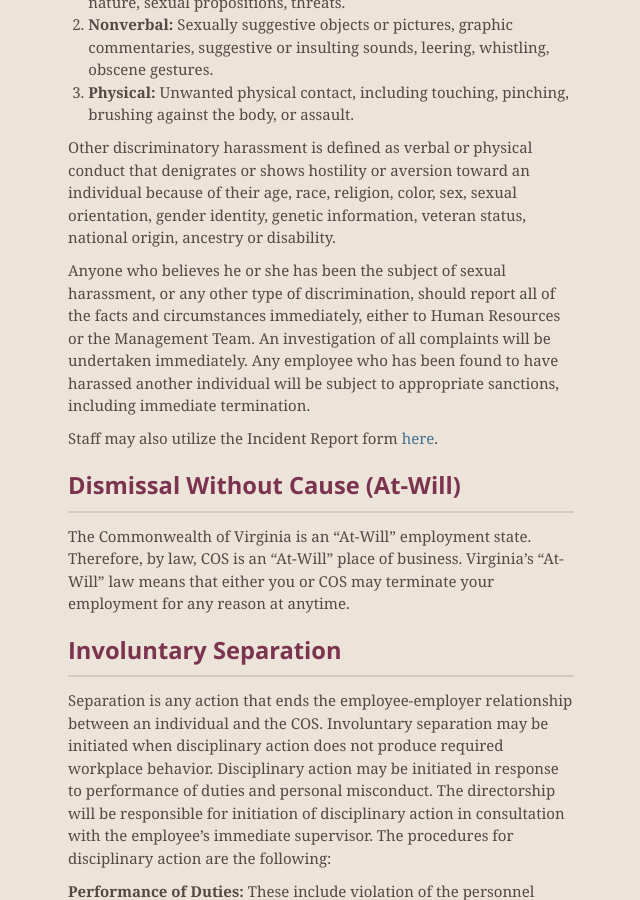
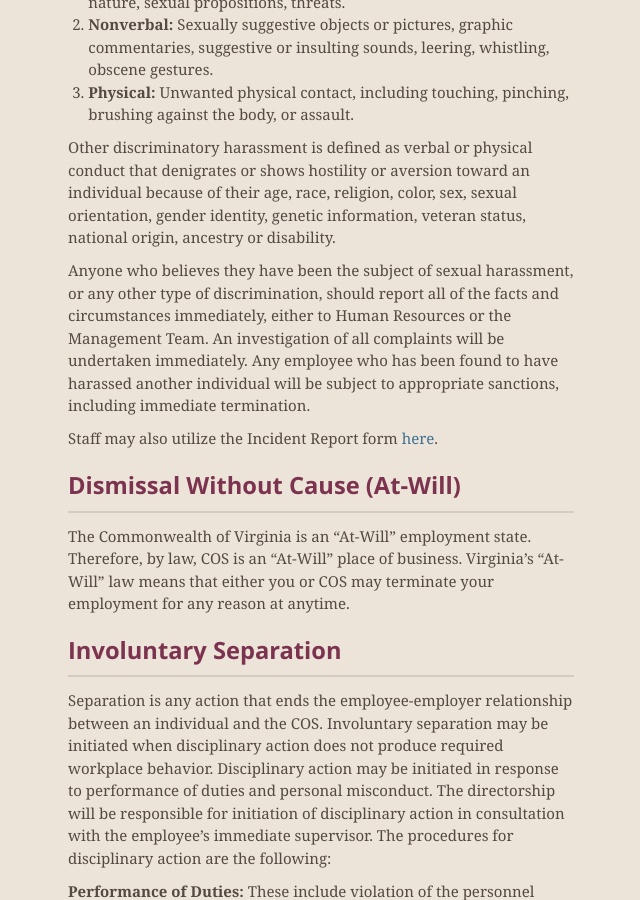
Before and after one commit to CenterForOpenScience/Policies-and-Procedures, a Jekyll site: the page built from index.md, in a window 1280 px wide and 900 px high, scrolled down 13521 px. Shown: the whole window, without its empty margins (319-959 px from the left). Built offline with Jekyll 4.4.1, drawn with Linux system fonts in a browser that asks for light colours; nearby versions of some CDN libraries; our own code applies the rules of GitHub Pages for plain Markdown files.

Commit message:
Update index.md

```diff
--- a/index.md
+++ b/index.md
@@ -281,7 +281,7 @@ Sexual harassment is defined as a form of sex discrimination, consisting of unwa
 
 Other discriminatory harassment is defined as verbal or physical conduct that denigrates or shows hostility or aversion toward an individual because of their age, race, religion, color, sex, sexual orientation, gender identity, genetic information, veteran status, national origin, ancestry or disability.
 
-Anyone who believes he or she has been the subject of sexual harassment, or any other type of discrimination, should report all of the facts and circumstances immediately, either to Human Resources or the Management Team.  An investigation of all complaints will be undertaken immediately.  Any employee who has been found to have harassed another individual will be subject to appropriate sanctions, including immediate termination.
+Anyone who believes they have been the subject of sexual harassment, or any other type of discrimination, should report all of the facts and circumstances immediately, either to Human Resources or the Management Team.  An investigation of all complaints will be undertaken immediately.  Any employee who has been found to have harassed another individual will be subject to appropriate sanctions, including immediate termination.
 
 Staff may also utilize the Incident Report form [here](https://docs.google.com/forms/d/e/1FAIpQLSffHJr_NS-2BIG1xhyOQzNOXG_gkLIdPkGI6y6V3HAsD5tnKg/viewform?usp=sharing).
 
```
